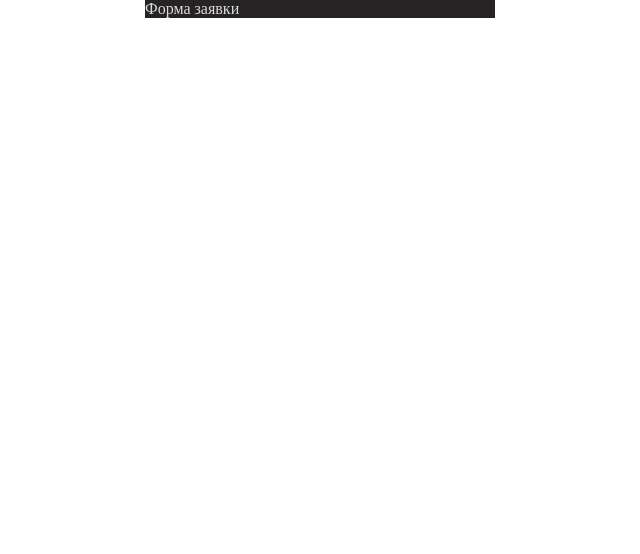
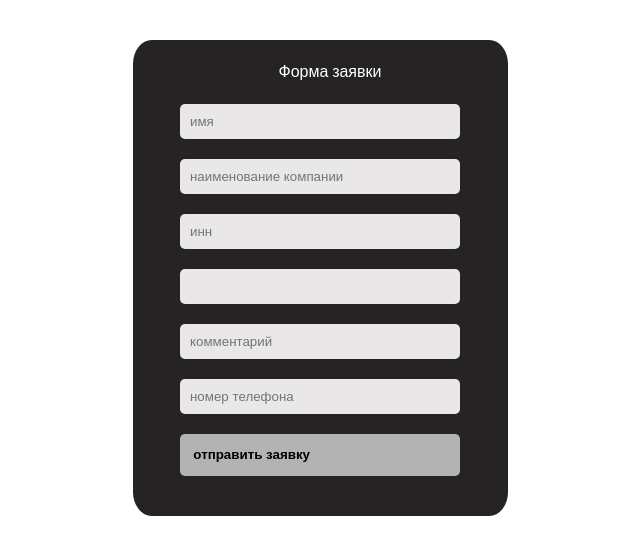
Before and after one commit to aidasova/bc-project6-REACT, a React (Create React App) app: page /form in a window 1280 px wide. Shown: the top 554 px of the page, without its empty margins (320-960 px from the left). Built offline with nearby package versions, Linux system fonts and the light colour scheme.

Commit message:
html_css

```diff
--- a/public/index.html
+++ b/public/index.html
@@ -3,7 +3,7 @@
   <head>
     <meta charset="utf-8" />
     <meta name="viewport" content="width=device-width, initial-scale=1" />
-    <title>БЦ</title>
+    <title>бц</title>
   </head>
   <body>
     <div id="root"></div>
--- /dev/null
+++ b/src/components/action/Actions.js
@@ -0,0 +1 @@
+export const addFreeOffice = 'ADD_FREE_OFFICE';
--- a/src/index.css
+++ b/src/index.css
@@ -1,4 +1,11 @@
+@import url('https://fonts.googleapis.com/css2?family=IBM+Plex+Sans+Arabic:wght@300;500&display=swap');
+
 body {
+    font-family: 'IBM Plex Sans Arabic', sans-serif;;
     margin: 0 auto;
-    width: 350px;
+    width: 375px;
+    padding: 40px;
 }
+input, button {
+    display: flex;
+}
--- a/src/pages/ApplicationForm/ApplicationForm.css
+++ b/src/pages/ApplicationForm/ApplicationForm.css
@@ -0,0 +1,41 @@
+.form_page {
+    background-color: #252323;
+    border-radius: 5%;
+    color: #dbdada;
+    display: flex;
+    flex-direction: column;
+    align-items: center;
+    padding: 20px;
+  }
+.form_input {
+    margin: 20px;
+    padding:10px;
+    width: 260px;
+    border-radius: 5px;
+    border: none;
+    outline: none;
+    background-color: rgb(233, 231, 231);
+  }
+  .form_submit {
+    width: 280px;
+    margin: 20px;
+    padding: 1em;
+    border: none;
+    border-radius: 5px;
+    font-weight: 600;
+    background-color: rgb(180, 179, 179);
+  }
+  .form_name {
+    margin-left: 20px;
+    color: white;
+    font-weight: 500;
+  }
+  .form_submit_save {
+    text-align: center;
+    background-color: rgb(150, 160, 221);
+    width: 280px;
+    margin: 10px auto;
+    padding: 1em;
+    border: none;
+
+  }
--- a/src/pages/ApplicationForm/ApplicationForm.js
+++ b/src/pages/ApplicationForm/ApplicationForm.js
@@ -3,11 +3,95 @@ import './ApplicationForm.css';
 
 
 class ApplicationForm extends Component {
+
+    constructor() {
+        super();
+        this.state = {
+          id: "",
+          user: "",
+          company: "",
+          inn: "",
+          choise: "",
+          comment: "",
+          tel: "",
+        };
+      }
+      handlerChange =(event) => {
+
+      }
+    handlerSubmit =(event) => {
+
+    }
+
     render() {
 
         return (
-            <div className="main-page">
-                Форма заявки
+            <div className="form_page">
+                <div className="form_name">Форма заявки</div>
+                <form className="form" onSubmit={this.handlerSubmit}>
+                    <label>
+                        <input
+                        className="form_input"
+                        name="user"
+                        type="text"
+                        // value={this.state.requiredAmount}
+                        onChange={this.handlerChange}
+                        placeholder="имя"
+                        />
+                    </label>
+                    <label>
+                        <input
+                        className="form_input"
+                        name="company"
+                        type="text"
+                        // value={this.state.targetTerm}
+                        onChange={this.handlerChange}
+                        placeholder="наименование компании"
+                        />
+                    </label>
+                    <label>
+                        <input
+                        className="form_input"
+                        name="inn"
+                        type="text"
+                        // value={this.state.startingAmount}
+                        onChange={this.handlerChange}
+                        placeholder="инн"
+                        />
+                    </label>
+                    <label>
+                        <input
+                        className="form_input"
+                        name="choise"
+                        type="text"
+                        // value={this.state.depositInterest}
+                        onChange={this.handlerChange}
+                        />
+                    </label>
+                    <label>
+                        <input
+                        className="form_input"
+                        name="comment"
+                        type="text"
+                        // value={this.state.taskResult}
+                        placeholder="комментарий"
+                        />
+                    </label>
+                    <label>
+                        <input
+                        className="form_input"
+                        name="tel"
+                        type="text"
+                        // value={this.state.nameTarget}
+                        onChange={this.handlerChange}
+                        placeholder="номер телефона"
+                        />
+                    </label>
+                    {this.state.savePurpose
+                    ?  <button type="submit" className="form_submit_save"></button>
+                    :
+                     <button type="submit" className="form_submit">отправить заявку</button>}
+                </form>
             </div>
         );
     }
--- a/src/pages/ListOffice/ListOffice.css
+++ b/src/pages/ListOffice/ListOffice.css
@@ -0,0 +1,35 @@
+.office_page {
+    background-color: #252323;
+    border-radius: 5%;
+    color: #dbdada;
+    display: flex;
+    flex-direction: column;
+    align-items: center;
+    box-sizing: border-box;
+    width: 375px;
+    padding-top: 20px;
+    padding-bottom: 60px;
+}
+.office_part {
+    display: flex;
+    flex-wrap: nowrap;
+    font-size: 12px;
+}
+.office_item {
+    background-color: rgb(231, 231, 231);
+    width: 80px;
+    margin-top: 20px;
+    margin-left: 5px;
+    border-radius: 5px;
+    color: black;
+    box-sizing: border-box;
+    padding: 5px;
+}
+.office_text {
+    margin: 20px;
+}
+.office_item:last-child {
+    background-color: rgb(175, 175, 175);
+    color: black;
+    width: 60px;
+}
--- a/src/pages/ListOffice/ListOffice.js
+++ b/src/pages/ListOffice/ListOffice.js
@@ -6,8 +6,54 @@ class ListOffice extends Component {
     render() {
 
         return (
-            <div className="main-page">
-                список помещений
+            <div className="office_page">
+
+
+                <div className="office_text">список помещений</div>
+
+                <div className="office_part">
+                  <div className="office_item">1 этаж </div>
+                  <div className="office_item">100кв.м.</div>
+                  <div className="office_item">800р/кв.м.</div>
+                  <button className="office_item">заявка</button>
+                </div>
+
+                <div className="office_part">
+                  <div className="office_item">2 этаж </div>
+                  <div className="office_item">40кв.м.</div>
+                  <div className="office_item">800р/кв.м.</div>
+                  <button className="office_item">заявка</button>
+                </div>
+
+                <div className="office_part">
+                  <div className="office_item">3 этаж </div>
+                  <div className="office_item">40кв.м.</div>
+                  <div className="office_item">800р/кв.м.</div>
+                  <button className="office_item">заявка</button>
+                </div>
+
+                <div className="office_part">
+                  <div className="office_item">1 этаж </div>
+                  <div className="office_item">40кв.м.</div>
+                  <div className="office_item">800р/кв.м.</div>
+                  <button className="office_item">заявка</button>
+                </div>
+
+                <div className="office_part">
+                  <div className="office_item">1 этаж </div>
+                  <div className="office_item">40кв.м.</div>
+                  <div className="office_item">800р/кв.м.</div>
+                  <button className="office_item">заявка</button>
+                </div>
+
+                <div className="office_part">
+                  <div className="office_item">12 этаж </div>
+                  <div className="office_item">40кв.м.</div>
+                  <div className="office_item">800р/кв.м.</div>
+                  <button className="office_item">заявка</button>
+                </div>
+
+
             </div>
         );
     }
--- a/src/pages/MainPage/MainPage.css
+++ b/src/pages/MainPage/MainPage.css
@@ -1,4 +1,41 @@
-.main-page {
+.main_page {
   background-color: #252323;
-  color: #dbdada;
+  border-radius: 5%;
+  color: #c2bcbc;
+  display: flex;
+  flex-direction: column;
+  align-items: center;
+  padding: 20px;
 }
+.btn_add {
+    width: 280px;
+    padding: 10px;
+    margin: 15px;
+    border: none;
+    outline: none;
+    text-decoration: none;
+    color: #252323;
+    background-color: #c2bcbc;
+    border-radius: 5px;
+    font-size: 12px;
+}
+.logo {
+    width: 80%;
+}
+.main_contact {
+    font-weight: 300;
+    font-size: 10px;
+    box-sizing: border-box;
+    width: 100%;
+}
+.main_contact div:nth-child(1) {
+    float:left;
+ }
+ .main_contact div:nth-child(2) {
+    float:right;
+ }
+ .name_name {
+     font-weight: 500;
+     margin-bottom: 50px;
+     font-size: 20px;
+ }
--- a/src/pages/MainPage/MainPage.js
+++ b/src/pages/MainPage/MainPage.js
@@ -1,16 +1,24 @@
 import React, { Component } from 'react';
+import { Link } from "react-router-dom";
 import './MainPage.css';
 
 
 class MainPage extends Component {
+
     render() {
 
         return (
-            <div className="main-page">
-                главная страница
-                {/* <img src='/лого.svg' alt='' /> */}
-                <div className=""> бизнес центр</div>
 
+            <div className="main_page">
+                <div className="main_contact">
+                    <div>адрес: Ибрагимова</div>
+                    <div>тел: +788888888</div>
+                </div>
+                <img src='/лого.svg' alt='' className="logo" />
+                <div className="name_name"> бизнес центр</div>
+               <Link to="/offices" className="btn_add" >свободные помещения</Link>
+               <Link to="/form" className="btn_add">заявка на помещение</Link>
+               <Link to="/login" className="btn_add">личный кабинет</Link>
             </div>
         );
     }
```
Also changed, not shown: src/reducer/reducer.js (+21 -0 lines), public/лого.svg.
